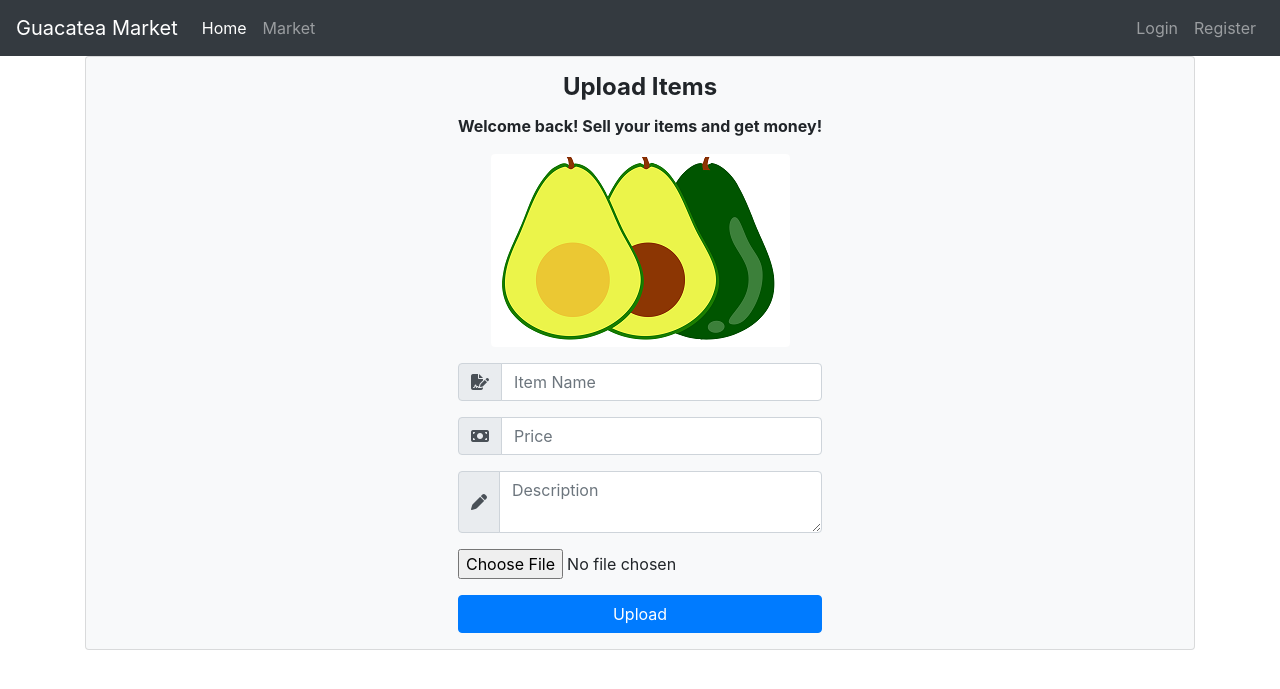
After one commit to Backup8Bits/Guacatea_Market, a Flask app: page /upload in a window 1280 px wide. The commit adds this page. Shown: the top 689 px of the page. Run offline with Flask 2, Linux system fonts and the light colour scheme; parts of the project's set-up code (start-up, migrations or seed data) failed here and were passed over; some libraries are stand-ins or nearby versions.

Commit message:
"Added the add/sell/buy items functionality"

```diff
--- a/guacatea_market/market/__init__.py
+++ b/guacatea_market/market/__init__.py
@@ -3,7 +3,7 @@ from flask import Flask
 from flask_bcrypt import Bcrypt
 from flask_sqlalchemy import SQLAlchemy
 from flask_login import LoginManager
-
+from werkzeug.utils import secure_filename
 
 app = Flask(__name__, static_url_path='/static')
 # Configuración de la base de datos
@@ -20,5 +20,8 @@ login_manager = LoginManager(app)
 login_manager.login_view = 'login_page'
 login_manager.login_message_category = 'info'
 login_manager.login_message = 'Please login to the page if you want to access'
+UPLOAD_FOLDER = 'static/uploads'
+ALLOWED_EXTENSIONS = {'jpeg', 'jpg', 'png'}
+app.config['UPLOAD_FOLDER'] = UPLOAD_FOLDER
 
 from market import routes
--- a/guacatea_market/market/forms.py
+++ b/guacatea_market/market/forms.py
@@ -1,15 +1,18 @@
 # Aca estaran los formularios que haremos con flask_wtf y wtforms
 from flask_wtf import FlaskForm
-from wtforms import StringField, PasswordField, SubmitField
+from wtforms import StringField, PasswordField, SubmitField, IntegerField, TextAreaField
 from wtforms.validators import DataRequired, ValidationError, Email, EqualTo, Length
+from flask_wtf.file import FileField, FileAllowed, FileRequired
 from market.models.user import User
 
 class RegisterForm(FlaskForm):
-    username = StringField('Username', validators=[DataRequired(), Length(min=3, max=25)])
+    username = StringField('Username', validators=[DataRequired(), Length(min=3, max=25,
+                                message="Please your username must be at least 3 characters")])
     email = StringField('Email', validators=[DataRequired(), Email()])
-    password_1 = PasswordField('Password1', validators=[DataRequired(), Length(min=6)])
+    password_1 = PasswordField('Password1', validators=[DataRequired(), Length(
+                                min=6, message="Please your password must be at least 6 characters")])
     password_2 = PasswordField('Password2', validators=[DataRequired(), EqualTo(
-                                'password_1',  message='Passwords must match')])
+                                'password_1', message='Passwords must match')])
     submit = SubmitField('Create Account')
 
 
@@ -36,4 +39,15 @@ class AddCartItemForm(FlaskForm):
     submit = SubmitField('Add to Cart')
 
 class RemoveCartItemForm(FlaskForm):
-    submit = SubmitField('Remove')
+    submit = SubmitField('❌ Remove')
+
+class SellItemForm(FlaskForm):
+    name = StringField('Name', validators=[DataRequired()])
+    description = TextAreaField('Description', validators=[DataRequired()])
+    price = IntegerField('Price', validators=[DataRequired()])
+    image = FileField('Choose file', validators=[
+
+        FileAllowed(['png', 'jpg','jpeg'], "Wrong format. Try again!")
+        ])
+    creator = StringField('Author')
+    submit = SubmitField('Upload')
--- a/guacatea_market/market/routes.py
+++ b/guacatea_market/market/routes.py
@@ -1,9 +1,12 @@
+import os
+import secrets
+from PIL import Image
 from flask import flash, redirect, render_template, url_for, request
-
+from werkzeug.utils import secure_filename
 
 from market import app
 from market import db
-from market.forms import LoginForm, RegisterForm, PurchaseItemForm, AddCartItemForm, RemoveCartItemForm
+from market.forms import LoginForm, RegisterForm, PurchaseItemForm, AddCartItemForm, RemoveCartItemForm, SellItemForm
 from market.models.user import User
 from market.models.item import Item
 from market.models.cart import Cart
@@ -26,7 +29,7 @@ def market_page():
         p_item_object = Item.query.filter_by(name=purchased_item).first()
         if p_item_object:
             if current_user.can_buy(p_item_object):
-                p_item_object.buy(current_user)
+                current_user.buy(p_item_object, p_item_object.author_user)
                 flash(f"Congratulations! You purchased the '{p_item_object.name}' for {p_item_object.price}$", category='success')
             else:
                 flash(f"Unfortunately, you don't have enough money to purchase the '{p_item_object.name}'", category='danger')
@@ -57,13 +60,6 @@ def register_page():
                               email=form.email.data,
                               password=form.password_1.data,
                             )
-        # item_to_create = Item(name='Remember the Night',
-        #     price=100,
-        #     description="Everything about the image is very fantastical and surreal and dreamlike, in fact, you get the idea that your soul might have died and gone to hell just for a second suddenly come back to life.",
-        #     image='/static/img/items/img_4.jpg'
-        #     )
-        # db.session.add(item_to_create)
-
         db.session.add(user_to_create)
         db.session.commit()
         login_user(user_to_create)
@@ -102,12 +98,24 @@ def login_page():
 
     return render_template('login.html', form=form)
 
-@app.route("/mycart")
+@app.route("/mycart", methods=["GET", "POST"])
 @login_required
 def cart_page():
-    cart_form = RemoveCartItemForm()
+    remove_form = RemoveCartItemForm()
     user_cart = Cart.query.filter_by(userid=current_user.id).first()
-    return render_template('mycart.html', user_cart=user_cart, cart_form=cart_form)
+    if request.method == "POST":
+        removed_item = request.form.get('removed_item')
+        r_item_object = Item.query.filter_by(name=removed_item).first()
+        if r_item_object:
+            user_cart.remove_item_from_cart(r_item_object)
+            flash(f"The item '{r_item_object.name}' was removed successfully from your cart", category='success')
+        else:
+            flash(f"The item '{r_item_object.name}' has already been removed from your cart", category='danger')
+
+    if request.method == "GET":
+        pass
+        #TODO: Verificar porque siempre la pagina esta en modo post
+    return render_template('mycart.html', user_cart=user_cart, remove_form=remove_form)
 
 
 @app.route("/profile/<int:user_id>")
@@ -123,7 +131,46 @@ def logout_page():
     flash(f"You've been logged out now ", category='info')
     return redirect(url_for('home_page'))
 
+@app.route("/upload", methods=['GET', 'POST'])
+def upload_page():
+    upload_form = SellItemForm()
+    if upload_form.validate_on_submit():
+        def upload():
+            imagen = upload_form.image.data
+            picture_fn = secure_filename(imagen.filename)
+            route_image = os.path.join(app.root_path, 'static/uploads' , picture_fn)
+            imagen.save(route_image)
+            return route_image
+
+        item_to_create = Item(name=upload_form.name.data,
+            price=upload_form.price.data,
+            description=upload_form.description.data,
+            creator=current_user.id,
+            image=upload(),
+            )
+        db.session.add(item_to_create)
+        db.session.commit()
+        flash(f'Created', category='success')
+        return redirect(url_for('market_page'))
+    if upload_form.errors != {}: #If there are not errors from the validations
+        for err_msg in upload_form.errors.items():
+            flash(f'There was an error with uploading your item: {err_msg}', category='danger')
+    return render_template('upload_page.html', upload_form=upload_form)
 
 @app.errorhandler(404)
 def not_found(e):
   return render_template("404.html"), 404
+
+
+# def save_picture(form_picture):
+#     random_hex = secrets.token_hex(8)
+#     _, f_ext = os.path.splitext(form_picture.filename)
+#     picture_fn = random_hex + f_ext
+#     picture_path = os.path.join(app.root_path, 'static/uploads', picture_fn)
+
+#     output_size = (250, 250)
+#     i = Image.open(form_picture)
+#     i.thumbnail(output_size)
+#     i.save(picture_path)
+
+#     return picture_fn
--- a/guacatea_market/market/templates/market.html
+++ b/guacatea_market/market/templates/market.html
@@ -39,6 +39,7 @@
           <div class="col-sm-6 col-md-6 col-lg-4 col-xl-3">
             <div class="card mb-4 box-shadow">
               <!-- Imagen del articulo 346x225-->
+              <!-- Tengo que cortar la ruta hasta la parte static         -->
               <img class="card-img-top" src={{item.image}} alt="Image of an item from market place">
 
               <div class="card-body">
--- /dev/null
+++ b/guacatea_market/market/templates/upload_page.html
@@ -0,0 +1,67 @@
+{% extends "base.html" %}
+
+{% block title %}
+Upload Page
+{% endblock %}
+
+{% block styles %}
+
+{% endblock %}
+{% block content %}
+<style>
+  input[type=number]::-webkit-inner-spin-button,
+  input[type=number]::-webkit-outer-spin-button {
+    -webkit-appearance: none;
+    -moz-appearance: none;
+    appearance: none;
+    margin: 0;
+}
+</style>
+
+<div class="container">
+
+  <div class="card bg-light">
+    <article class="card-body mx-auto py-0" >
+      <h4 class="card-title mt-3 text-center font-weight-bold">Upload Items</h4>
+      <p class="text-center mb-0 font-weight-bold mb-3">Welcome back! Sell your items and get money!</p>
+      <img class="rounded mx-auto d-block mb-3" src="/static/img/page_imgs/avocado_uploadpage.png" alt="Animated Avocado">
+
+      <form class="mt-2" method="post" enctype="multipart/form-data">
+        {{ upload_form.hidden_tag() }}
+        <div class="form-group input-group">
+          <div class="input-group-prepend">
+            <span class="input-group-text"> <i class="fas fa-file-signature"></i> </span>
+          </div>
+          {{ upload_form.name(class="form-control", placeholder="Item Name") }}
+        </div> <!-- form-group// -->
+
+        <div class="form-group input-group">
+          <div class="input-group-prepend">
+            <span class="input-group-text"> <i class="fas fa-money-bill"></i> </span>
+          </div>
+          {{ upload_form.price(class="form-control", placeholder="Price", max="1000000") }}
+        </div> <!-- form-group// -->
+
+        <div class="form-group input-group">
+          <div class="input-group-prepend">
+            <span class="input-group-text"> <i class="fas fa-pen"></i> </span>
+          </div>
+          {{ upload_form.description(class="form-control", placeholder="Description") }}
+        </div> <!-- form-group// -->
+
+        <div class="form-group input-group">
+          <div class="input-group">
+            {{ upload_form.image(class="form-control-file") }}
+          </div>
+        </div> <!-- form-group// -->
+
+        <div class="form-group">
+          {{ upload_form.submit(class="btn btn-primary btn-block")}}
+        </div> <!-- form-group// -->
+
+
+      </form>
+    </article>
+  </div>
+</div>
+{% endblock %}
--- a/guacatea_market/requirements.txt
+++ b/guacatea_market/requirements.txt
@@ -10,12 +10,8 @@ email-validator==1.1.2
 Flask==2.0.2
 Flask-Alembic==2.0.1
 Flask-Bcrypt==0.7.1
-Flask-FontAwesome==0.1.5
 Flask-Login==0.4.1
-Flask-RESTful==0.3.9
 Flask-SQLAlchemy==2.5.1
-flask-swagger==0.2.14
-Flask-Testing==0.8.1
 Flask-WTF==1.0.0
 greenlet==1.1.2
 idna==3.3
@@ -27,6 +23,7 @@ Mako==1.1.6
 MarkupSafe==2.0.1
 marshmallow==3.14.0
 marshmallow-sqlalchemy==0.24.1
+Pillow==9.0.1
 psycopg2-binary==2.9.1
 pycparser==2.21
 python-dotenv==0.19.1
```
Also changed, not shown: guacatea_market/market/models/user.py (+9 -0 lines), guacatea_market/market/templates/mycart.html (+6 -15 lines), guacatea_market/market/templates/profile.html (+11 -3 lines), guacatea_market/market/static/img/page_imgs/avocado_uploadpage.png (added), guacatea_market/market/static/uploads/2avocado_mini.png (added), guacatea_market/market/static/uploads/avocado_chico.png (added), guacatea_market/market/static/uploads/color.png (added), guacatea_market/market/static/uploads/fondo10.jpg (added).
